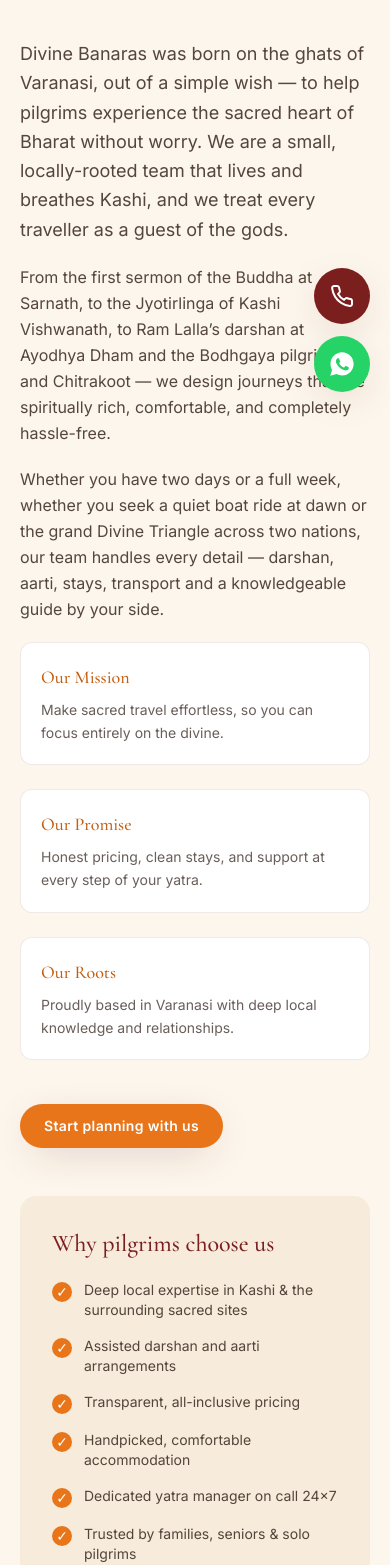
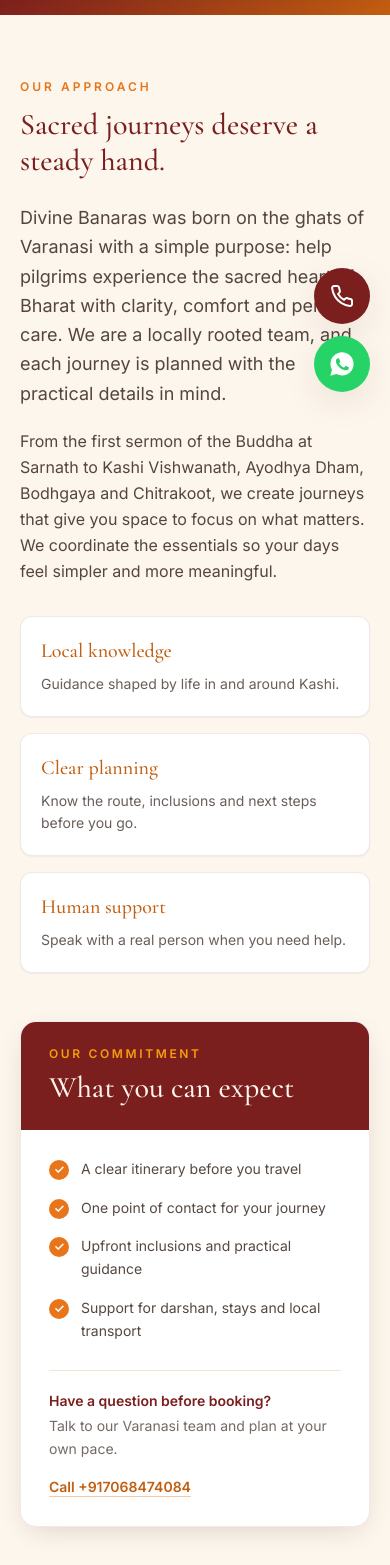
Before and after one commit to Rahul9936/divine-banaras, a Next.js app: page /about in a window 390 px wide. Shown: the part 432-1997 px from the top of the page. Built offline with nearby package versions, Linux system fonts and the light colour scheme.

Commit message:
Updated About and Contact page

```diff
--- a/src/app/about/page.tsx
+++ b/src/app/about/page.tsx
@@ -1,7 +1,7 @@
 import type { Metadata } from "next";
 import Link from "next/link";
 import PageHeader from "@/components/PageHeader";
-import { site } from "@/lib/site";
+import { site, whatsappLink } from "@/lib/site";
 
 export const metadata: Metadata = {
   title: "About Us | Divine Banaras",
@@ -37,73 +37,155 @@ export const metadata: Metadata = {
   },
 };
 
+const commitments = [
+  "A clear itinerary before you travel",
+  "One point of contact for your journey",
+  "Upfront inclusions and practical guidance",
+  "Support for darshan, stays and local transport",
+];
+
+const officeMapUrl = `https://www.google.com/maps/search/?api=1&query=${encodeURIComponent(site.address)}`;
+const officeMapEmbedUrl = `https://www.google.com/maps?q=${encodeURIComponent(site.address)}&output=embed`;
+
 export default function AboutPage() {
   return (
     <>
       <PageHeader
-        eyebrow="Who we are"
+        eyebrow="A local team you can reach"
         title="About Divine Banaras"
-        subtitle="Rooted in Kashi, devoted to your journey."
+        subtitle="Thoughtful spiritual travel, planned with care from Varanasi."
       />
 
-      <section className="section">
-        <div className="container-page grid gap-12 lg:grid-cols-[1.4fr_1fr] lg:items-start">
-          <div className="space-y-5 text-ink/80">
+      <section className="section pb-10">
+        <div className="container-page grid gap-12 lg:grid-cols-[1.35fr_0.9fr] lg:items-start">
+          <div>
+            <p className="eyebrow">Our approach</p>
+            <h2 className="mt-3 max-w-2xl font-display text-3xl font-700 text-maroon sm:text-4xl">
+              Sacred journeys deserve a steady hand.
+            </h2>
+            <div className="mt-6 max-w-2xl space-y-5 text-ink/80">
               <p className="text-lg leading-relaxed">
-              Divine Banaras was born on the ghats of Varanasi, out of a simple
-              wish — to help pilgrims experience the sacred heart of Bharat
-              without worry. We are a small, locally-rooted team that lives and
-              breathes Kashi, and we treat every traveller as a guest of the
-              gods.
+                Divine Banaras was born on the ghats of Varanasi with a simple
+                purpose: help pilgrims experience the sacred heart of Bharat
+                with clarity, comfort and personal care. We are a locally rooted
+                team, and each journey is planned with the practical details in mind.
               </p>
               <p className="leading-relaxed">
-              From the first sermon of the Buddha at Sarnath, to the Jyotirlinga
-              of Kashi Vishwanath, to Ram Lalla&rsquo;s darshan at Ayodhya Dham
-              and the Bodhgaya pilgrimage and Chitrakoot — we design journeys that are
-              spiritually rich, comfortable, and completely hassle-free.
+                From the first sermon of the Buddha at Sarnath to Kashi Vishwanath,
+                Ayodhya Dham, Bodhgaya and Chitrakoot, we create journeys that give
+                you space to focus on what matters. We coordinate the essentials so
+                your days feel simpler and more meaningful.
               </p>
-            <p className="leading-relaxed">
-              Whether you have two days or a full week, whether you seek a quiet
-              boat ride at dawn or the grand Divine Triangle across two nations,
-              our team handles every detail — darshan, aarti, stays, transport
-              and a knowledgeable guide by your side.
-            </p>
-
-            <div className="mt-8 grid gap-6 sm:grid-cols-3">
-              <Value title="Our Mission" text="Make sacred travel effortless, so you can focus entirely on the divine." />
-              <Value title="Our Promise" text="Honest pricing, clean stays, and support at every step of your yatra." />
-              <Value title="Our Roots" text="Proudly based in Varanasi with deep local knowledge and relationships." />
             </div>
 
-            <div className="pt-6">
-              <Link href="/contact" className="btn-primary">
-                Start planning with us
-              </Link>
+            <div className="mt-8 grid gap-4 sm:grid-cols-3">
+              <Value title="Local knowledge" text="Guidance shaped by life in and around Kashi." />
+              <Value title="Clear planning" text="Know the route, inclusions and next steps before you go." />
+              <Value title="Human support" text="Speak with a real person when you need help." />
             </div>
           </div>
 
-          <aside className="rounded-2xl bg-sand/60 p-8">
-            <h2 className="font-display text-2xl font-700 text-maroon">
-              Why pilgrims choose us
+          <aside className="overflow-hidden rounded-2xl border border-maroon/10 bg-white shadow-card">
+            <div className="bg-maroon px-7 py-6 text-cream">
+              <p className="text-xs font-semibold uppercase tracking-[0.22em] text-saffron-light">
+                Our commitment
+              </p>
+              <h2 className="mt-2 font-display text-3xl font-700">
+                What you can expect
               </h2>
-            <ul className="mt-5 space-y-4">
-              {[
-                "Deep local expertise in Kashi & the surrounding sacred sites",
-                "Assisted darshan and aarti arrangements",
-                "Transparent, all-inclusive pricing",
-                "Handpicked, comfortable accommodation",
-                "Dedicated yatra manager on call 24×7",
-                "Trusted by families, seniors & solo pilgrims",
-              ].map((item) => (
-                <li key={item} className="flex items-start gap-3 text-sm text-ink/80">
-                  <span className="mt-0.5 flex h-5 w-5 flex-none items-center justify-center rounded-full bg-saffron text-white">
+            </div>
+            <div className="p-7">
+              <ul className="space-y-4">
+                {commitments.map((item) => (
+                  <li key={item} className="flex items-start gap-3 text-sm leading-relaxed text-ink/80">
+                    <span className="mt-0.5 flex h-5 w-5 flex-none items-center justify-center rounded-full bg-saffron text-xs font-bold text-white" aria-hidden="true">
                       ✓
                     </span>
                     {item}
                   </li>
                 ))}
               </ul>
+              <div className="mt-7 border-t border-sand pt-5">
+                <p className="text-sm font-semibold text-maroon">Have a question before booking?</p>
+                <p className="mt-1 text-sm leading-relaxed text-ink/65">
+                  Talk to our Varanasi team and plan at your own pace.
+                </p>
+                <a href={site.phoneHref} className="mt-4 inline-flex text-sm font-semibold text-saffron-dark underline decoration-saffron/40 underline-offset-4 hover:text-maroon">
+                  Call {site.phone}
+                </a>
+              </div>
+            </div>
           </aside>
+        </div>
+      </section>
+
+      <section className="section bg-sand/45 py-14 sm:py-16">
+        <div className="container-page">
+          <div className="max-w-2xl">
+            <p className="eyebrow">A transparent start</p>
+            <h2 className="mt-3 font-display text-3xl font-700 text-maroon sm:text-4xl">
+              A simple way to plan your yatra
+            </h2>
+          </div>
+          <div className="mt-8 grid gap-5 md:grid-cols-3">
+            <Step number="01" title="Tell us your priorities" text="Share your dates, places of worship, group size and any support you need." />
+            <Step number="02" title="Review your plan" text="We will help shape a practical route and explain what is included." />
+            <Step number="03" title="Travel with support" text="Your journey details and point of contact stay clear from departure to return." />
+          </div>
+        </div>
+      </section>
+
+      <section className="section py-14 sm:py-16">
+        <div className="container-page grid gap-8 lg:grid-cols-[0.82fr_1.18fr] lg:items-center">
+          <div>
+            <p className="eyebrow">Find our local base</p>
+            <h2 className="mt-3 font-display text-3xl font-700 text-maroon sm:text-4xl">
+              Visit us in Varanasi
+            </h2>
+            <p className="mt-4 max-w-lg leading-relaxed text-ink/75">
+              Our team is based in Sunderpur, Varanasi. Please call or message us before visiting so we can be ready to help with your journey plans.
+            </p>
+            <address className="mt-5 not-italic text-sm leading-relaxed text-ink/70">{site.address}</address>
+            <a
+              href={officeMapUrl}
+              target="_blank"
+              rel="noopener noreferrer"
+              className="btn-outline mt-6"
+            >
+              Open in Google Maps
+            </a>
+          </div>
+          <div className="overflow-hidden rounded-2xl border border-maroon/10 bg-sand shadow-card">
+            <iframe
+              src="https://www.google.com/maps/embed?pb=!1m18!1m12!1m3!1d7215.13974004775!2d82.97773563200066!3d25.285050938597436!2m3!1f0!2f0!3f0!3m2!1i1024!2i768!4f13.1!3m3!1m2!1s0x398e3222c83b71a5%3A0xca515cdaf275ee4c!2sSundarpur%2C%20Nagwa%2C%20Varanasi%2C%20Uttar%20Pradesh!5e0!3m2!1sen!2sin!4v1785920879980!5m2!1sen!2sin"
+              width="600"
+              height="450"
+              className="h-[360px] w-full border-0"
+              loading="lazy"
+              allowFullScreen
+              referrerPolicy="no-referrer-when-downgrade" />
+          </div>
+        </div>
+      </section>
+
+      <section className="section py-14 sm:py-16">
+        <div className="container-page rounded-2xl bg-ghat-gradient px-6 py-9 text-center text-cream shadow-soft sm:px-10 sm:py-12">
+          <p className="text-xs font-semibold uppercase tracking-[0.22em] text-saffron-light">Let&apos;s talk</p>
+          <h2 className="mx-auto mt-3 max-w-2xl font-display text-3xl font-700 sm:text-4xl">
+            Start with a conversation, not a commitment.
+          </h2>
+          <p className="mx-auto mt-4 max-w-xl text-sm leading-relaxed text-cream/85 sm:text-base">
+            Reach out for a no-pressure discussion about your pilgrimage plans.
+          </p>
+          <div className="mt-7 flex flex-col justify-center gap-3 sm:flex-row">
+            <Link href="/contact" className="btn bg-saffron text-white shadow-soft hover:bg-saffron-dark focus:ring-saffron">
+              Contact our team
+            </Link>
+            <a href={whatsappLink("Hello Divine Banaras, I would like help planning a spiritual journey.")} className="btn border border-white/35 bg-white/10 text-white hover:bg-white hover:text-maroon focus:ring-white">
+              Chat on WhatsApp
+            </a>
+          </div>
+          <p className="mt-6 text-xs text-cream/70">Based in {site.address}</p>
         </div>
       </section>
     </>
@@ -112,9 +194,19 @@ export default function AboutPage() {
 
 function Value({ title, text }: { title: string; text: string }) {
   return (
-    <div className="rounded-xl border border-maroon/10 bg-white p-5">
-      <h3 className="font-display text-lg font-600 text-saffron-dark">{title}</h3>
+    <div className="rounded-xl border border-maroon/10 bg-white p-5 shadow-sm">
+      <h3 className="font-display text-xl font-700 text-saffron-dark">{title}</h3>
       <p className="mt-2 text-sm leading-relaxed text-ink/70">{text}</p>
     </div>
   );
 }
+
+function Step({ number, title, text }: { number: string; title: string; text: string }) {
+  return (
+    <article className="rounded-xl border border-maroon/10 bg-white p-6 shadow-sm">
+      <p className="text-xs font-bold tracking-[0.18em] text-saffron-dark">{number}</p>
+      <h3 className="mt-3 font-display text-2xl font-700 text-maroon">{title}</h3>
+      <p className="mt-2 text-sm leading-relaxed text-ink/70">{text}</p>
+    </article>
+  );
+}
```
Also changed, not shown: src/app/contact/page.tsx (+51 -41 lines), src/app/tours/page.tsx (+12 -0 lines), src/components/TourCard.tsx (+26 -13 lines), src/data/tours.ts (+18 -0 lines). Lines whose indentation alone changed are shown as unchanged.
